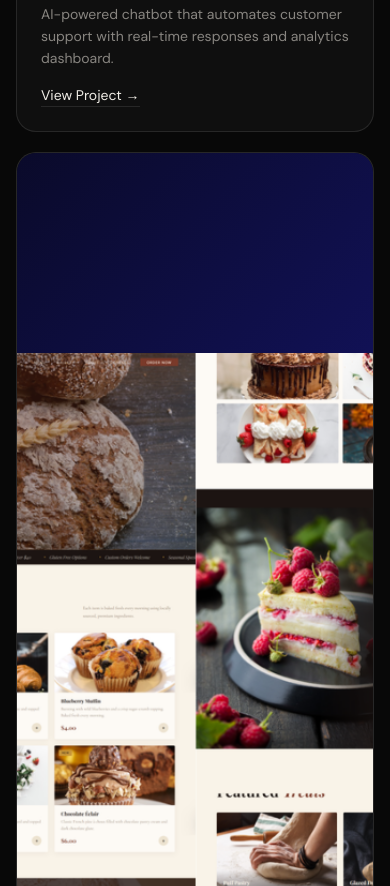
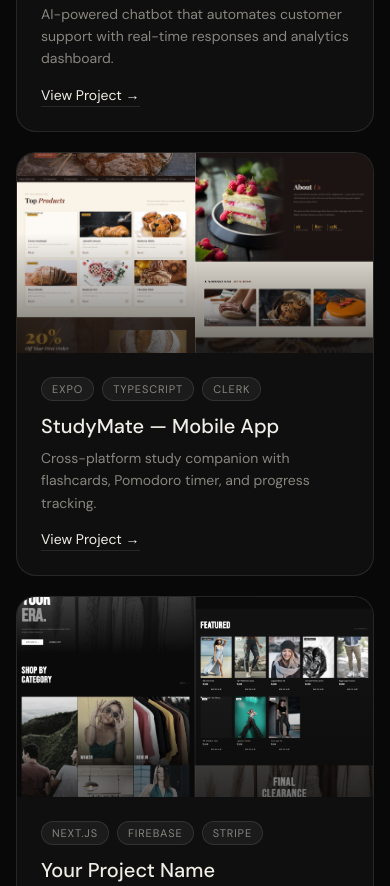
Before and after one commit to Souvikpan220/port, a plain HTML site: page index.html in a window 390 px wide. Shown: the part 3269-4155 px from the top of the page. Drawn offline with Linux system fonts and the light colour scheme; no server answers; animation ran at ten frames a second.

Commit message:
Update index.html

```diff
--- a/index.html
+++ b/index.html
@@ -1342,10 +1342,16 @@
 
     <!-- 🔵 PROJECT 3 -->
     <div class="project-card reveal" onmousemove="trackCardMouse(event,this)">
-      <div class="project-thumb p3"></div>
-      <img src="cafess.png"
+      <div class="project-thumb p3" style="position:relative; overflow:hidden;">
+  <img src="cafess.png"
        style="width:100%; height:100%; object-fit:cover; transition:0.4s;">
 
+  <div style="
+    position:absolute;
+    inset:0;
+    background:linear-gradient(to top, rgba(8,8,8,0.6), transparent 60%);
+  "></div>
+</div>
 
       <div class="project-info">
         <div class="project-tags">
@@ -1354,7 +1360,7 @@
           <span class="project-tag">Clerk</span>
         </div>
 
-        <div class="project-name">cafe — Mobile App</div>
+        <div class="project-name">StudyMate — Mobile App</div>
 
         <div class="project-desc">
           Cross-platform study companion with flashcards, Pomodoro timer, and progress tracking.
@@ -1368,7 +1374,16 @@
 
    <!-- 🟠 PROJECT 4 -->
 <div class="project-card reveal" onmousemove="trackCardMouse(event,this)">
-  <div class="project-thumb p4"></div>
+  <div class="project-thumb p4" style="position:relative; overflow:hidden;">
+  <img src="clothingss.png"
+       style="width:100%; height:100%; object-fit:cover; transition:0.4s;">
+
+  <div style="
+    position:absolute;
+    inset:0;
+    background:linear-gradient(to top, rgba(8,8,8,0.6), transparent 60%);
+  "></div>
+</div>
 
   <div class="project-info">
     <div class="project-tags">
```
